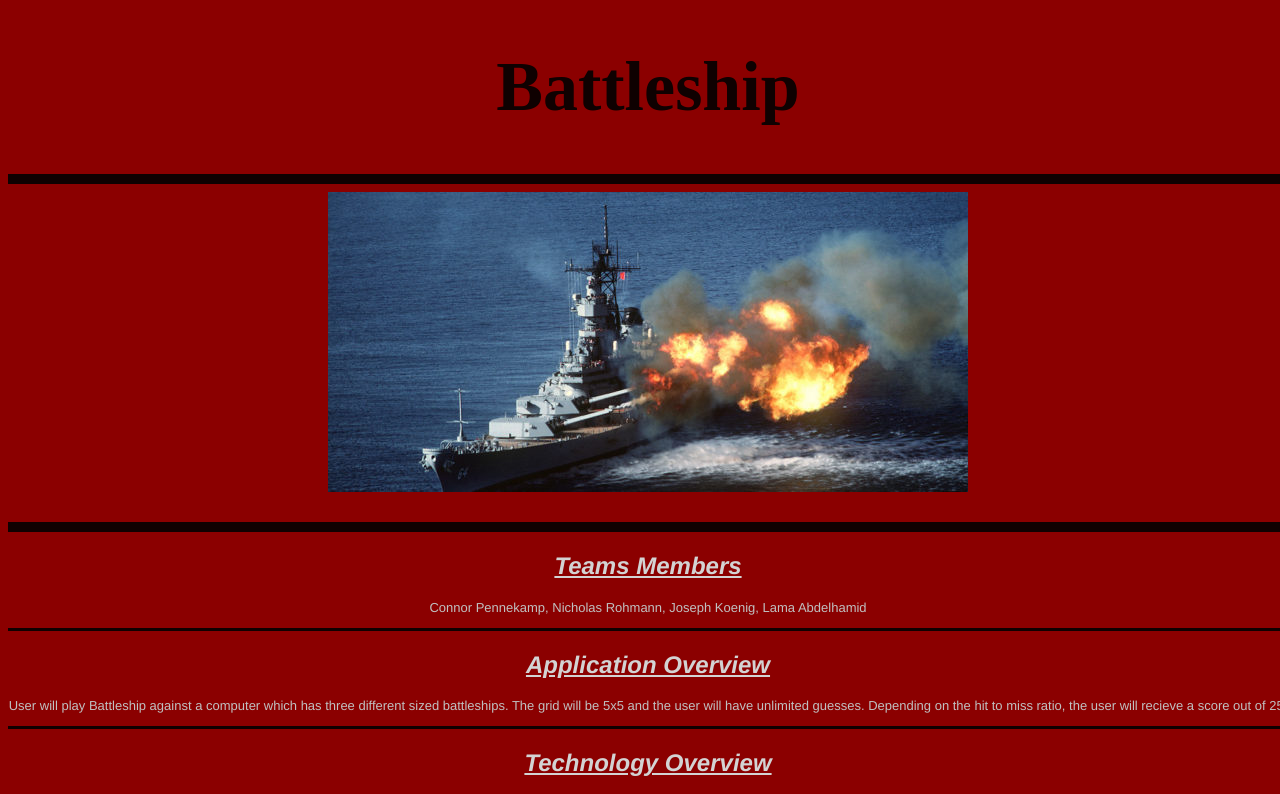
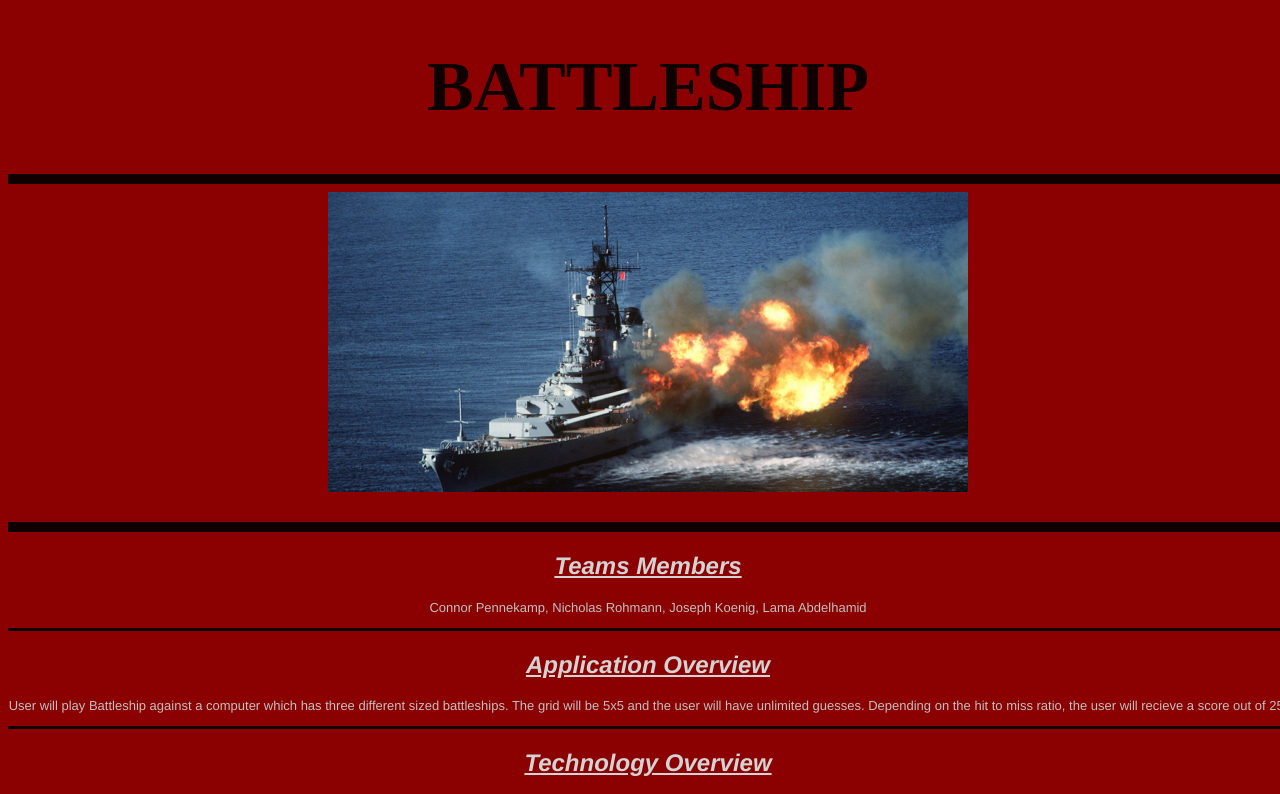
Before and after one commit to cpennekamp/finalProjectProposal, a plain HTML site: page index.html in a window 1280 px wide. Shown: the top 794 px of the page. Drawn offline with Linux system fonts and the light colour scheme.

Commit message:
Update index.html

```diff
--- a/index.html
+++ b/index.html
@@ -14,7 +14,7 @@
 </head>
 
 <body>
-    <h1>Battleship</h1>
+    <h1>BATTLESHIP</h1>
         <hr class="hr1">
     <img src="battleship.jpeg"/>
 <br  />
```
